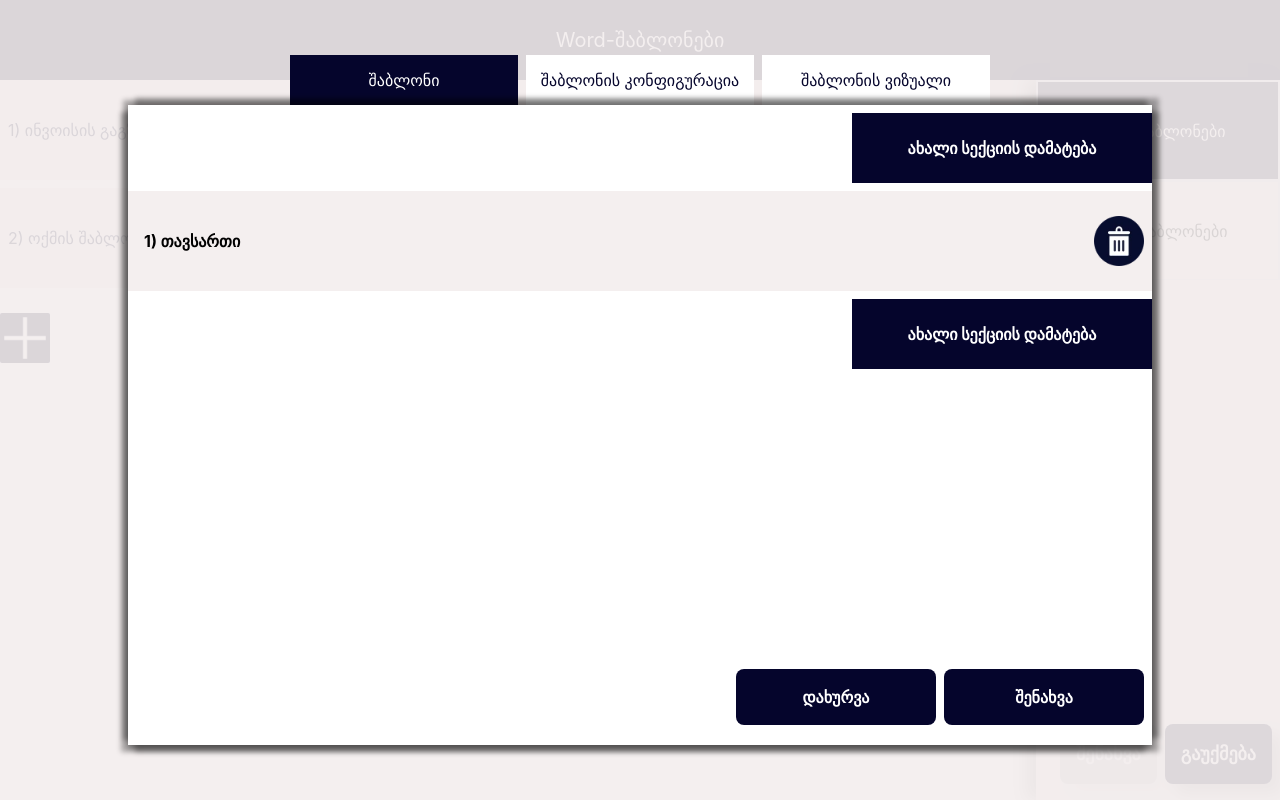
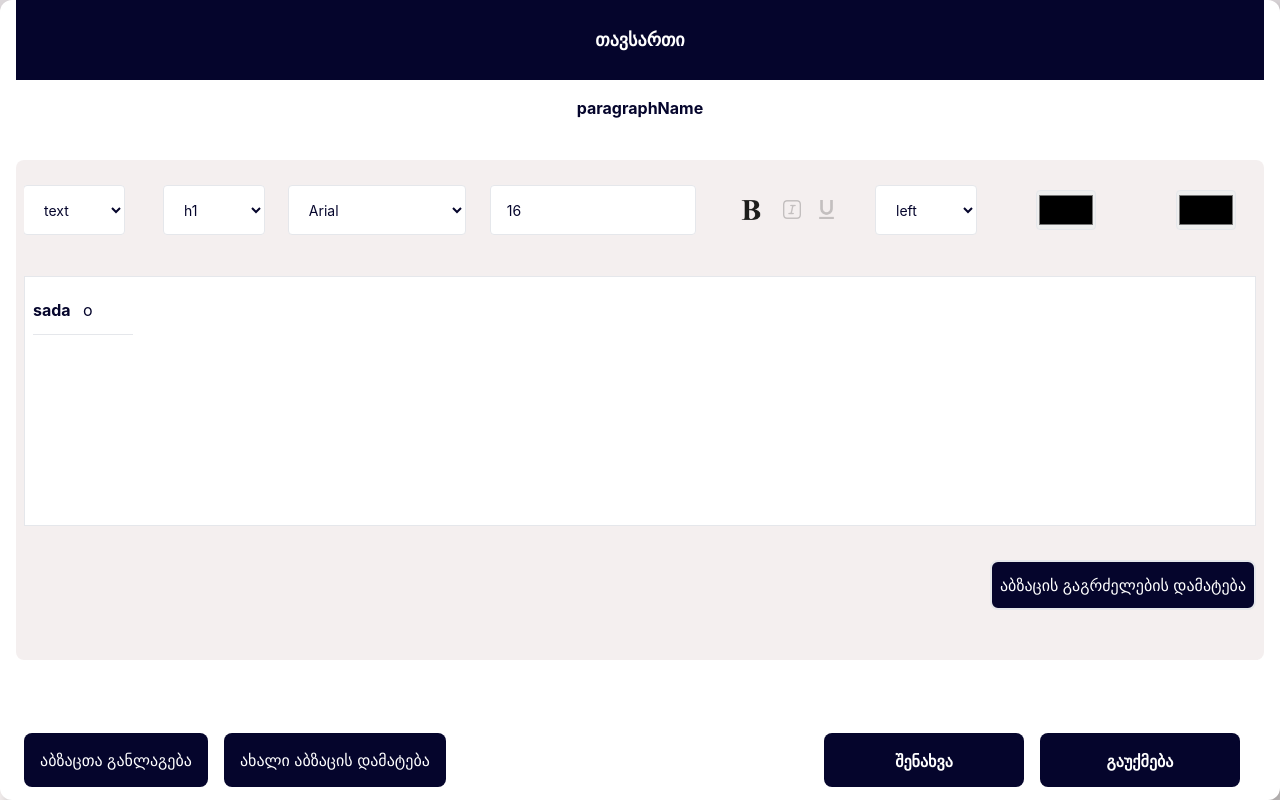
Before and after one commit to DarkSidedMangoose/Tofura--Project--Front, a React (Create React App) app: page / in a window 1280 px wide. Built offline with nearby package versions, Linux system fonts and the light colour scheme.

Commit message:
fix bug but i cant imagine how

```diff
--- a/src/components/main/subComponents/main/mainBaseSubComponents/subComponents/GenerateFiles/EditableSpan.tsx
+++ b/src/components/main/subComponents/main/mainBaseSubComponents/subComponents/GenerateFiles/EditableSpan.tsx
@@ -1,48 +1,55 @@
 import { useEffect, useRef } from "react";
 
 type Props = {
-    value: any,
-    onChange: (value: any) => void,
-    spanKey: string,
-  classNameValues: any,
-    onClick: () => void
-}
-export const EditableSpan:React.FC<Props> = (props) => {
+  value: any;
+  onChange: (value: any) => void;
+  spanKey: string;
+  classNameValues: any;
+  onClick: () => void;
+  onFocus?: () => void;
+  templateState?: any; // Optional prop for template state
+};
+
+export const EditableSpan: React.FC<Props> = (props) => {
   const spanRef = useRef<HTMLSpanElement | null>(null);
-
 
   // Hydrate DOM when value changes
   useEffect(() => {
     const el = spanRef.current;
     if (el && el.innerText !== props.value) {
+      console.log(props.value)
       el.innerText = props.value;
     }
-  }, [props.value]);
+  }, [props.value, props.templateState]);
 
-  // Handle user input
-    const handleInput = () => {
-        const el = spanRef.current;
-        console.log(el?.innerText);
+
+  // Handle user input and blur after change
+  const handleInput = () => {
+    const el = spanRef.current;
     if (el) {
       props.onChange(el.innerText);
-    }
+      // el.blur(); // remove focus after change
+      }
   };
 
   return (
     <span
       key={props.spanKey}
-      onClick = {props.onClick}
       ref={spanRef}
       contentEditable
       suppressContentEditableWarning
-          onInput={handleInput}
-          style={{fontSize: props.classNameValues?.fontSize
-    ? `${props.classNameValues.fontSize}px`
-              : '16px',
-            fontWeight: props.classNameValues?.fontStyle?.bold ? 'bold' : 'normal',
-            fontStyle: props.classNameValues?.fontStyle?.italic ? 'italic' : 'normal',
-            textDecoration: props.classNameValues?.fontStyle?.underline ? 'underline' : ''}}
-      className="h-[50px] w-auto min-w-[50px] flex  items-center  border-b"
+      onClick={props.onClick}
+      onInput={handleInput}
+      onFocus={props.onFocus}
+      style={{
+        fontSize: props.classNameValues?.fontSize
+          ? `${props.classNameValues.fontSize}px`
+          : "16px",
+        fontWeight: props.classNameValues?.fontStyle?.bold ? "bold" : "normal",
+        fontStyle: props.classNameValues?.fontStyle?.italic ? "italic" : "normal",
+        textDecoration: props.classNameValues?.fontStyle?.underline ? "underline" : "",
+      }}
+      className="h-[50px] w-auto min-w-[50px] flex items-center border-b"
     />
   );
-}
+};
--- a/src/components/main/subComponents/main/mainBaseSubComponents/subComponents/GenerateFiles/GenerateAddReviewUseTemplate.tsx
+++ b/src/components/main/subComponents/main/mainBaseSubComponents/subComponents/GenerateFiles/GenerateAddReviewUseTemplate.tsx
@@ -56,7 +56,7 @@
 const GenerateAddReviewUseTemplate: React.FC<Props> = ({ setState, state }) => {
   const [addNewSection, setAddNewSection] = useState<boolean[]>([false]);
   const [addedSectionName, setAddedSectionName] = useState<string>("");
-  const [templateOptionDropdown, setTemplateOptionDropdown] = useState<number>(-1);
+  const [templateOptionDropdown, setTemplateOptionDropdown] = useState<number>(0);
 
 
   const [templateState, setTemplateState] = useState<TemplateItem[]>([
@@ -202,7 +202,6 @@
   setTemplateState((prev: TemplateItem[]) => {
     // Deep clone of previous state to avoid mutation confusion
     const newState = JSON.parse(JSON.stringify(prev));
-    console.log(newState[templateIndex]?.children?.[childIndex]);
     // Defensive access
     const targetArea = newState?.[templateIndex]?.children?.[childIndex]?.textArea;
     if (!Array.isArray(targetArea)) return prev;
--- a/src/components/main/subComponents/main/mainBaseSubComponents/subComponents/GenerateFiles/TemplateChoosedOption.tsx
+++ b/src/components/main/subComponents/main/mainBaseSubComponents/subComponents/GenerateFiles/TemplateChoosedOption.tsx
@@ -54,6 +54,9 @@
     [templatePopUpProps, i]
   );
 
+
+
+
   const handleChangeSelectOption = useCallback(
     (
       templateIndex: number,
@@ -88,7 +91,7 @@
             { name: 'element tag', type: 'select', option: ['h1', 'h2', 'p', 'span'], value: 'h1' },
             { name: 'font family', type: 'select', option: ['Arial', 'Roboto', 'Times New Roman'], value: 'Arial' },
             { name: 'font size', type: 'input', value: '' },
-            { name: 'text style', type: 'multiselect', option: ['bold', 'italic', 'underline'], value: { bold: false, italic: false, underline: false } },
+            { name: 'text style', type: 'multiselect', option: ['bold', 'italic', 'underline'], },
             { name: 'alignment', type: 'select', option: ['left', 'center', 'right', 'justify'], value: 'left' },
             { name: 'color', type: 'color', value: '#000000' },
             { name: 'background color', type: 'color', value: '#ffffff' },
@@ -168,18 +171,19 @@
           />
         );
       case 'multiselect':
-        const value = option.value as { bold?: boolean; italic?: boolean; underline?: boolean };
         const handleClick = (arg: string) => {
           setTemplateState((prev) => {
             const newState = JSON.parse(JSON.stringify(prev));
-            const currentOption = newState[templateIndex].children[childIndex].children[optionIndex][optionSelection];
-            if (currentOption.value.bold !== undefined && arg === 'bold') {
-              currentOption.value.bold = !currentOption.value.bold;
-            } else if (currentOption.value.italic !== undefined && arg === 'italic') {
-              currentOption.value.italic = !currentOption.value.italic;
-            } else if (currentOption.value.underline !== undefined && arg === 'underline') {
-              currentOption.value.underline = !currentOption.value.underline;
+            const currentOption = newState[templateIndex].children[childIndex].textArea[optionIndex].className.fontStyle;
+            if (currentOption.bold !== undefined && arg === 'bold') {
+
+              currentOption.bold = !currentOption.bold;
+            } else if (currentOption.bold !== undefined && arg === 'italic') {
+              currentOption.italic = !currentOption.italic;
+            } else if (currentOption.bold !== undefined && arg === 'underline') {
+              currentOption.underline = !currentOption.underline;
             }
+
             return newState;
           });
         };
@@ -192,7 +196,7 @@
                     <img
                       src={Bold}
                       onClick={() => handleClick('bold')}
-                      className={`w-[20px] cursor-pointer ${!value.bold ? 'opacity-20' : 'opacity-100'}`}
+                      className={`w-[20px] cursor-pointer ${!templateState[templateIndex].children[childIndex].textArea[optionIndex].className.fontStyle.bold ? 'opacity-20' : 'opacity-100'}`}
                     />
                   </div>
                 ) : style === 'italic' ? (
@@ -200,7 +204,7 @@
                     <img
                       src={Italic}
                       onClick={() => handleClick('italic')}
-                      className={`w-[20px] cursor-pointer ${!value.italic ? 'opacity-20' : 'opacity-100'}`}
+                      className={`w-[20px] cursor-pointer ${!templateState[templateIndex].children[childIndex].textArea[optionIndex].className.fontStyle.italic ? 'opacity-20' : 'opacity-100'}`}
                     />
                   </div>
                 ) : style === 'underline' ? (
@@ -208,7 +212,7 @@
                     <img
                       src={Underline}
                       onClick={() => handleClick('underline')}
-                      className={`w-[20px] ${!value.underline ? 'opacity-20' : 'opacity-100'}`}
+                      className={`w-[20px] ${!templateState[templateIndex].children[childIndex].textArea[optionIndex].className.fontStyle.underline ? 'opacity-20' : 'opacity-100'}`}
                     />
                   </div>
                 ) : null}
@@ -251,6 +255,7 @@
     return `${sectionIndex}-${paragraphIndex}-${spanIndex}`;
   }
 
+  const [fixBug, setFixBug] = useState(false)
   return (
     <div className="h-full w-full overflow-y-auto px-4 custom-scrollbar bg-white rounded-xl gap-4 shadow-bottom-right flex flex-col relative z-20">
       {templatePopUpProps.paragraphStructureShow === true && (
@@ -307,6 +312,7 @@
                                           spanKey={key}
                                           classNameValues={optionTextArea.className}
                                           value={optionTextArea.value}
+                                          templateState={templateState}
                                           onClick={() => {
                                             setTemplateState((prev) => {
                                               const newState = JSON.parse(JSON.stringify(prev));
@@ -317,8 +323,21 @@
                                           })}}
                                           onChange={(newText) => {
                                             const updatedState = [...templateState];
-                                            updatedState[i].children[childIndex].textArea[optionTextAreaIndex].value =
+                                            if (newText.trim() === "") {
+                                              if (updatedState[i].children[childIndex].index === 0) {
+
+                                              } else {
+                                                updatedState[i].children[childIndex].index = updatedState[i].children[childIndex].index - 1
+                                              }
+
+                                              updatedState[i].children[childIndex].children = updatedState[i].children[childIndex].children.filter((_: any, index: number) => index !== optionIndex)
+                                              updatedState[i].children[childIndex].textArea = updatedState[i].children[childIndex].textArea.filter((_:any, index:number) => index !== optionTextAreaIndex);
+                                            } else {
+
+                                              updatedState[i].children[childIndex].textArea[optionTextAreaIndex].value =
                                               newText;
+                                            }
+
                                             setTemplateState(updatedState);
                                           }}
                                         />
```
